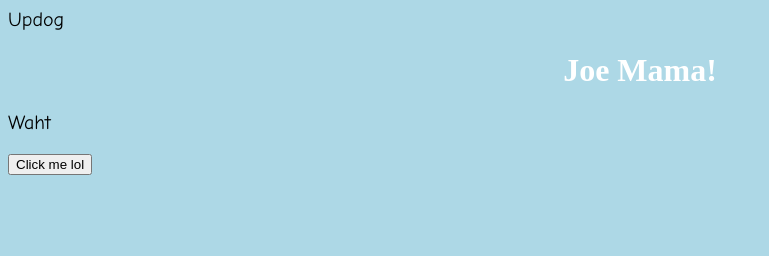
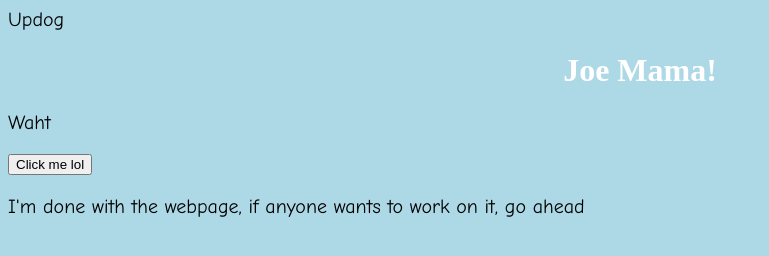
Before and after one commit to HardWare68/Programming-Thing, a website: page index.html in a window 1280 px wide. Shown: the whole page, without its empty margins (0-769 px from the left). Drawn offline with Linux system fonts and the light colour scheme.

Commit message:
added a message declaring i am done with html

```diff
--- a/index.html
+++ b/index.html
@@ -10,5 +10,6 @@
     <p id="thisThing"> Waht </p>
     <!-- Lol i commented this -->
     <button type="button" onclick="files/javascript/htmlIsCool.js">Click me lol</button>
+    <p>I'm done with the webpage, if anyone wants to work on it, go ahead </p>
   </body>
 </html>
```
